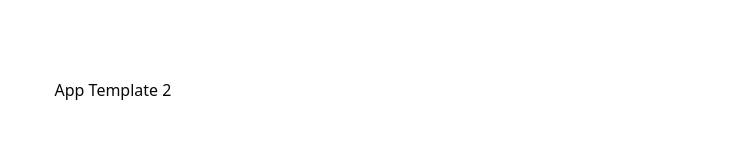
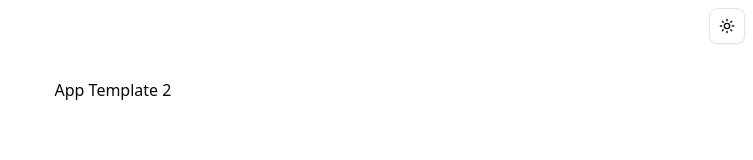
Before and after one commit to RyanLurn/site-builder-poc, a Next.js app: page / in a window 1280 px wide. Shown: the top 160 px of the page, without its empty margins (527-1280 px from the left). Built offline with nearby package versions, Linux system fonts and the light colour scheme.

Commit message:
Dark mode.

```diff
--- a/app/globals.css
+++ b/app/globals.css
@@ -118,3 +118,25 @@
     @apply bg-background text-foreground;
   }
 }
+
+/* Scrollbar styling */
+/* width */
+::-webkit-scrollbar {
+  width: 7px;
+}
+
+/* Track */
+::-webkit-scrollbar-track {
+  background: var(--sidebar);
+}
+
+/* Handle */
+::-webkit-scrollbar-thumb {
+  background: var(--secondary);
+  border-radius: 10px;
+}
+
+/* Handle on hover */
+::-webkit-scrollbar-thumb:hover {
+  background: var(--primary);
+}
--- a/app/layout.tsx
+++ b/app/layout.tsx
@@ -1,6 +1,8 @@
 import type { Metadata } from "next";
 import { Geist, Geist_Mono } from "next/font/google";
-import "./globals.css";
+import "@/app/globals.css";
+import { ThemeProvider } from "@/components/theme-provider";
+import { ModeToggle } from "@/components/mode-toggle";
 
 const geistSans = Geist({
   variable: "--font-geist-sans",
@@ -23,11 +25,21 @@ export default function RootLayout({
   children: React.ReactNode;
 }>) {
   return (
-    <html lang="en">
+    <html lang="en" suppressHydrationWarning>
       <body
         className={`${geistSans.variable} ${geistMono.variable} antialiased`}
       >
-        {children}
+        <ThemeProvider
+          attribute="class"
+          defaultTheme="system"
+          enableSystem
+          disableTransitionOnChange
+        >
+          <div className="fixed top-2 right-2">
+            <ModeToggle />
+          </div>
+          {children}
+        </ThemeProvider>
       </body>
     </html>
   );
--- /dev/null
+++ b/components/mode-toggle.tsx
@@ -0,0 +1,40 @@
+"use client";
+
+import * as React from "react";
+import { Moon, Sun } from "lucide-react";
+import { useTheme } from "next-themes";
+
+import { Button } from "@/components/ui/button";
+import {
+  DropdownMenu,
+  DropdownMenuContent,
+  DropdownMenuItem,
+  DropdownMenuTrigger
+} from "@/components/ui/dropdown-menu";
+
+export function ModeToggle() {
+  const { setTheme } = useTheme();
+
+  return (
+    <DropdownMenu>
+      <DropdownMenuTrigger asChild>
+        <Button variant="outline" size="icon">
+          <Sun className="h-[1.2rem] w-[1.2rem] scale-100 rotate-0 transition-all dark:scale-0 dark:-rotate-90" />
+          <Moon className="absolute h-[1.2rem] w-[1.2rem] scale-0 rotate-90 transition-all dark:scale-100 dark:rotate-0" />
+          <span className="sr-only">Toggle theme</span>
+        </Button>
+      </DropdownMenuTrigger>
+      <DropdownMenuContent align="end">
+        <DropdownMenuItem onClick={() => setTheme("light")}>
+          Light
+        </DropdownMenuItem>
+        <DropdownMenuItem onClick={() => setTheme("dark")}>
+          Dark
+        </DropdownMenuItem>
+        <DropdownMenuItem onClick={() => setTheme("system")}>
+          System
+        </DropdownMenuItem>
+      </DropdownMenuContent>
+    </DropdownMenu>
+  );
+}
--- /dev/null
+++ b/components/theme-provider.tsx
@@ -0,0 +1,11 @@
+"use client";
+
+import * as React from "react";
+import { ThemeProvider as NextThemesProvider } from "next-themes";
+
+export function ThemeProvider({
+  children,
+  ...props
+}: React.ComponentProps<typeof NextThemesProvider>) {
+  return <NextThemesProvider {...props}>{children}</NextThemesProvider>;
+}
--- a/package.json
+++ b/package.json
@@ -14,11 +14,14 @@
     "@radix-ui/react-dropdown-menu": "^2.1.15",
     "@radix-ui/react-slot": "^1.2.3",
     "class-variance-authority": "^0.7.1",
+    "client-only": "^0.0.1",
     "clsx": "^2.1.1",
     "lucide-react": "^0.525.0",
     "next": "15.4.1",
+    "next-themes": "^0.4.6",
     "react": "19.1.0",
     "react-dom": "19.1.0",
+    "server-only": "^0.0.1",
     "tailwind-merge": "^3.3.1"
   },
   "devDependencies": {
```
Also changed, not shown: 1 other file (tests, documents, lock files or other folders).
